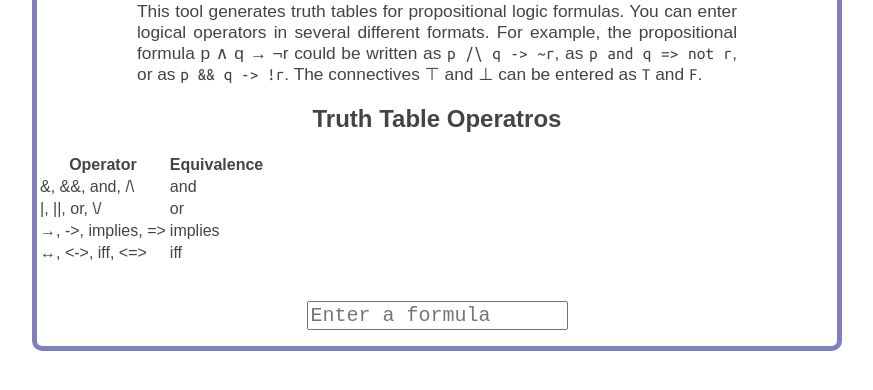
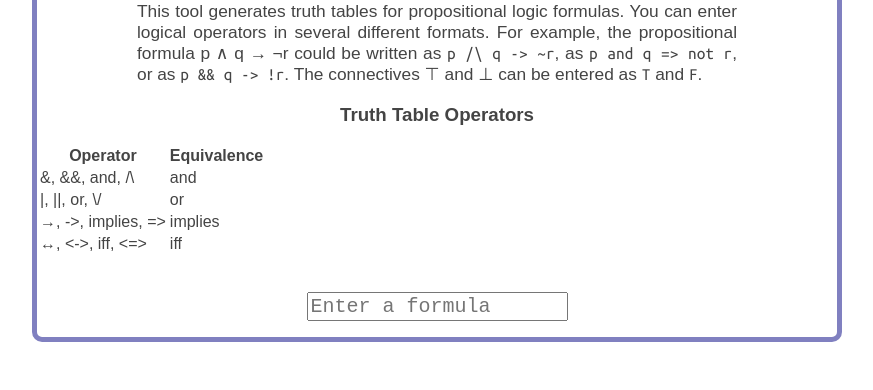
Before and after one commit to GoldenSunX/mygithubpage, a plain HTML site: page docs/tools/truth-table/ttindex.html in a window 1280 px wide. Shown: the part 92-482 px from the top of the page, without its empty margins (203-1076 px from the left). Drawn offline with Linux system fonts and the light colour scheme.

Commit message:
Tweaked table

```diff
--- a/docs/tools/truth-table/ttindex.html
+++ b/docs/tools/truth-table/ttindex.html
@@ -24,9 +24,9 @@
 				The connectives &#8868; and &#8869; can be entered as <tt>T</tt> and <tt>F</tt>.
 			</p>
 			<p>
-				<h2>Truth Table Operatros</h2>
+				<h3>Truth Table Operators</h3>
 
-				<table>
+				<table id="operators">
   					<tr>
     						<th>Operator</th>
     						<th>Equivalence</th>
```
